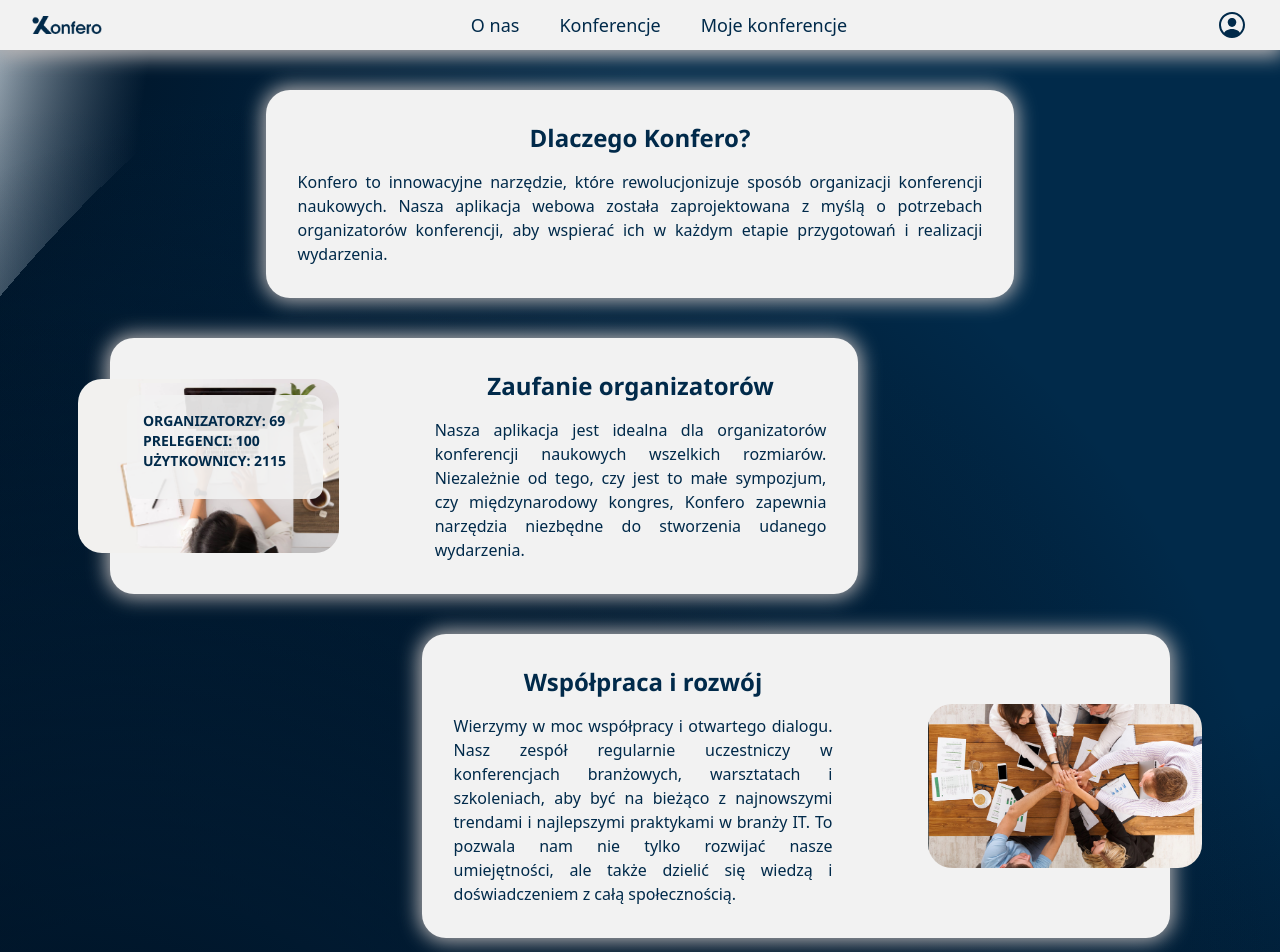
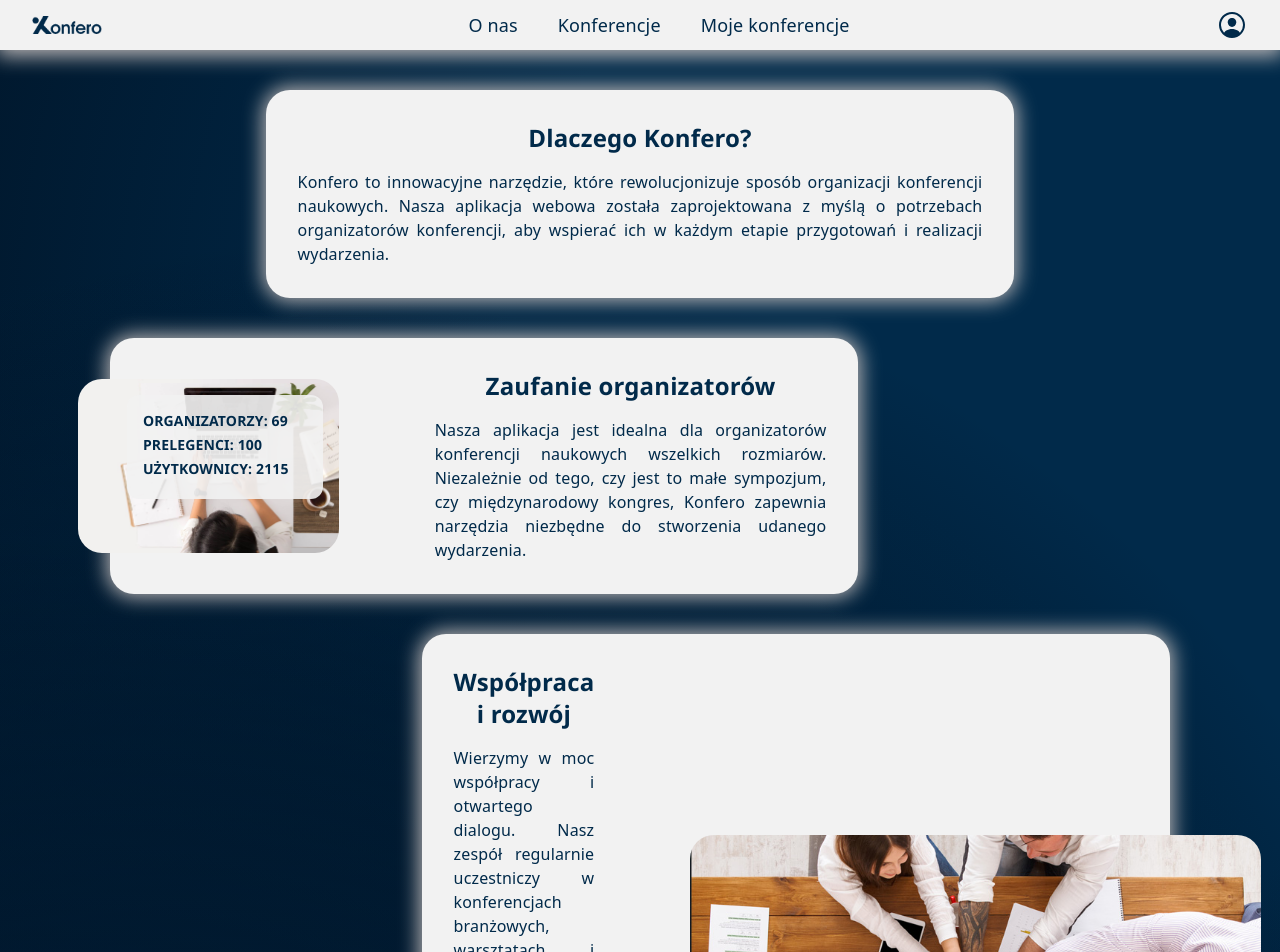
Before and after one commit to theImmortalCoders/konfero_frontend, a Next.js app: page /aboutus in a window 1280 px wide. Shown: the top 952 px of the page. Built offline with nearby package versions, Linux system fonts and the light colour scheme; no server answers.

Commit message:
fix: #31 some styling fixes

```diff
--- a/src/app/(role_all)/aboutus/page.tsx
+++ b/src/app/(role_all)/aboutus/page.tsx
@@ -10,13 +10,13 @@ import { useEffect, useState } from 'react';
 
 function Header ({ children }: { children: React.ReactNode }) {
   return (
-    <h1 className="text-xl md:text-2xl font-bold mb-4 text-center">{ children }</h1>
+    <h1 className="text-xl md:text-2xl font-black mb-4 text-center">{ children }</h1>
   )
 }
 
 function Description ({ children }: { children: React.ReactNode }) {
   return (
-    <p className="text-sm lg:text-base lg:text-justify">{ children }</p>
+    <p className="text-center text-sm lg:text-base lg:text-justify">{ children }</p>
   )
 }
 
@@ -41,7 +41,7 @@ function UserOpinion () {
     <Box className="flex flex-col md:flex-row items-center w-[90%] lg:w-[75%] xl:w-[60%] text-darkblue space-x-0 md:space-x-8 lg:mr-[25%]">
       <div className="flex w-5/6 md:w-2/5 mt-5 lg:mt-0 justify-end order-2 md:order-1 relative xl:right-16">
         <Image src={Photo_1} alt="Photo_1" className="w-full rounded-3xl" />
-        <div className={`flex flex-col w-3/4 h-3/5 m-4 p-4 rounded-xl bg-close2White font-bold bg-opacity-90 absolute transition-opacity duration-1000 ${isLoaded ? 'opacity-100' : 'opacity-0'}`}>
+        <div className={`flex flex-col space-y-1 w-3/4 h-3/5 m-4 p-4 rounded-xl bg-close2White font-bold bg-opacity-90 absolute transition-opacity duration-1000 ${isLoaded ? 'opacity-100' : 'opacity-0'}`}>
           <p className="text-sm sm:text-base md:text-xs lg:text-sm">ORGANIZATORZY: 69</p>
           <p className="text-sm sm:text-base md:text-xs lg:text-sm">PRELEGENCI: 100</p>
           <p className="text-sm sm:text-base md:text-xs lg:text-sm">UŻYTKOWNICY: 2115</p>
@@ -60,13 +60,13 @@ function UserOpinion () {
 function Cooperation () {
   return (
     <Box className="flex flex-col md:flex-row items-center w-[90%] lg:w-[75%] xl:w-[60%] text-darkblue space-x-0 md:space-x-8 lg:ml-[25%]">
-      <div>
+      <div className="w-5/6 lg:w-4/5">
         <Header>Współpraca i rozwój</Header>
         <Description>
           Wierzymy w moc współpracy i otwartego dialogu. Nasz zespół regularnie uczestniczy w konferencjach branżowych, warsztatach i szkoleniach, aby być na bieżąco z najnowszymi trendami i najlepszymi praktykami w branży IT. To pozwala nam nie tylko rozwijać nasze umiejętności, ale także dzielić się wiedzą i doświadczeniem z całą społecznością.
         </Description>
       </div>
-      <Image src={Photo_2} alt="Photo_2" className="relative xl:left-16 w-5/6 md:w-2/5 mt-5 lg:mt-0 rounded-3xl" />
+      <Image src={Photo_2} alt="Photo_2" className="relative xl:left-16 w-5/6 md:1/6 mt-5 lg:mt-0 rounded-3xl" />
   </Box>
   )
 }
--- a/src/app/globals.css
+++ b/src/app/globals.css
@@ -4,12 +4,13 @@
 
 @font-face {
   font-family: "Segoe UI";
-  /* src: local('Segoe UI'), url('/fonts/Segoe_UI.ttf.ttf') format('ttf'); */
-  src: local("Segoe UI Bold"), url("/fonts/Segoe_UI_Bold.ttf.ttf") format("ttf");
+  src: local('Segoe UI'), url('/fonts/Segoe_UI.ttf.ttf') format('ttf');
+  /* src: local("Segoe UI Bold"), url("/fonts/Segoe_UI_Bold.ttf.ttf") format("ttf"); */
 }
 
 * {
   font-family: "Segoe UI", sans-serif;
+  letter-spacing: 0.15px;
 }
 
 html,
```
